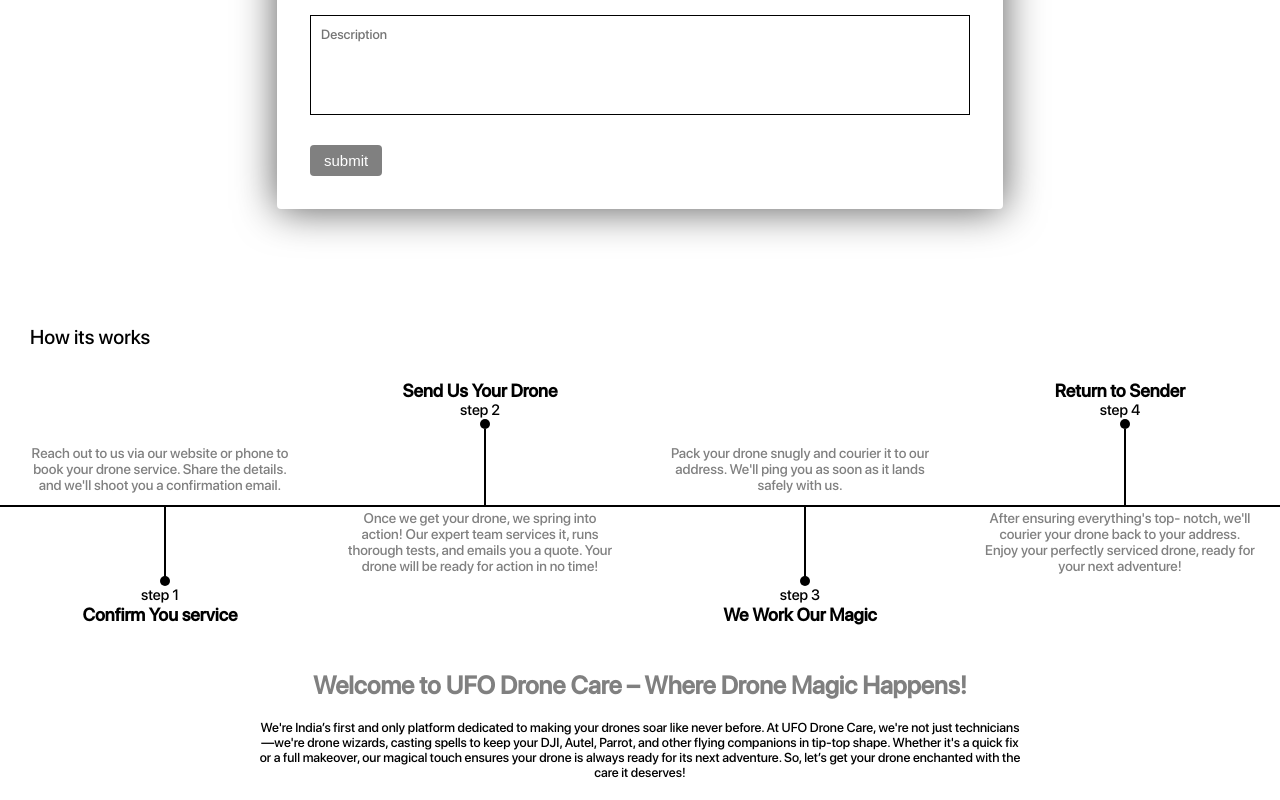
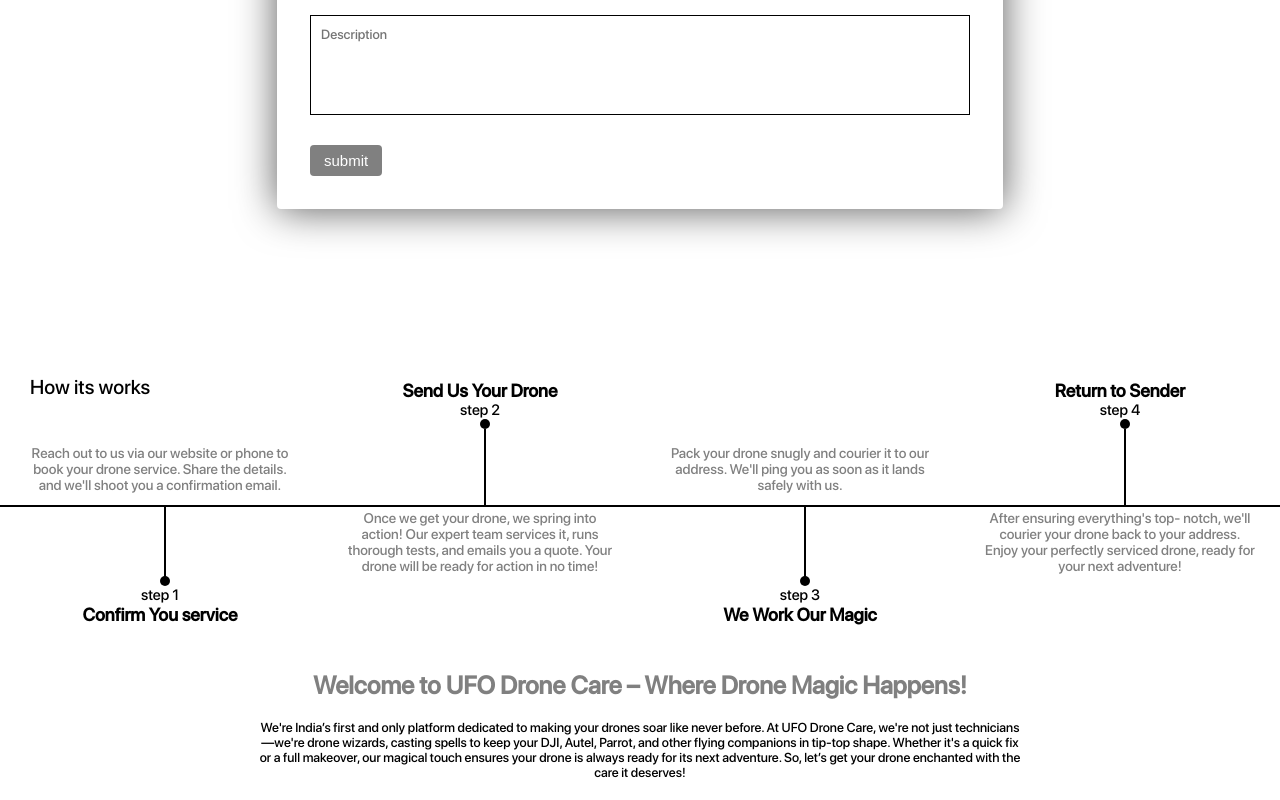
Before and after one commit to harishfuego33/Drone-monk, a React (Vite) app: page /contact in a window 1280 px wide. Shown: the part 445-1245 px from the top of the page. Built offline with nearby package versions, Linux system fonts and the light colour scheme; no server answers.

Commit message:
bug fixed

```diff
--- a/src/index.css
+++ b/src/index.css
@@ -519,7 +519,7 @@
 .service__process::before {
   content: "How its works ";
   position: absolute;
-  top: -3rem;
+  top: 2rem;
   left: 3rem;
   /* transform: translate(-50rem, -4rem); */
 
@@ -673,7 +673,7 @@
 
 @media (max-width: 1024px) {
   .landing__section {
-    flex-direction: column;
+    flex-direction: column-reverse;
     justify-content: center;
   }
   .landing__section-title {
```
